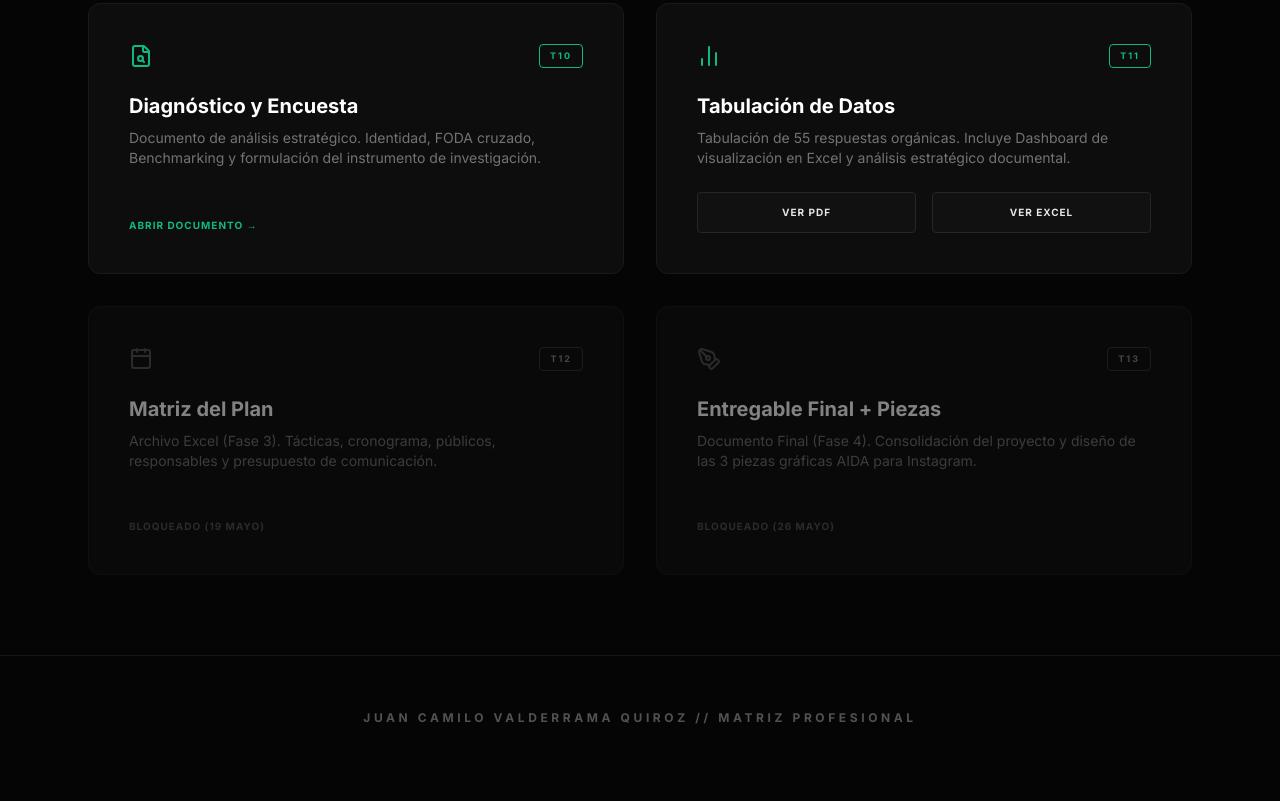
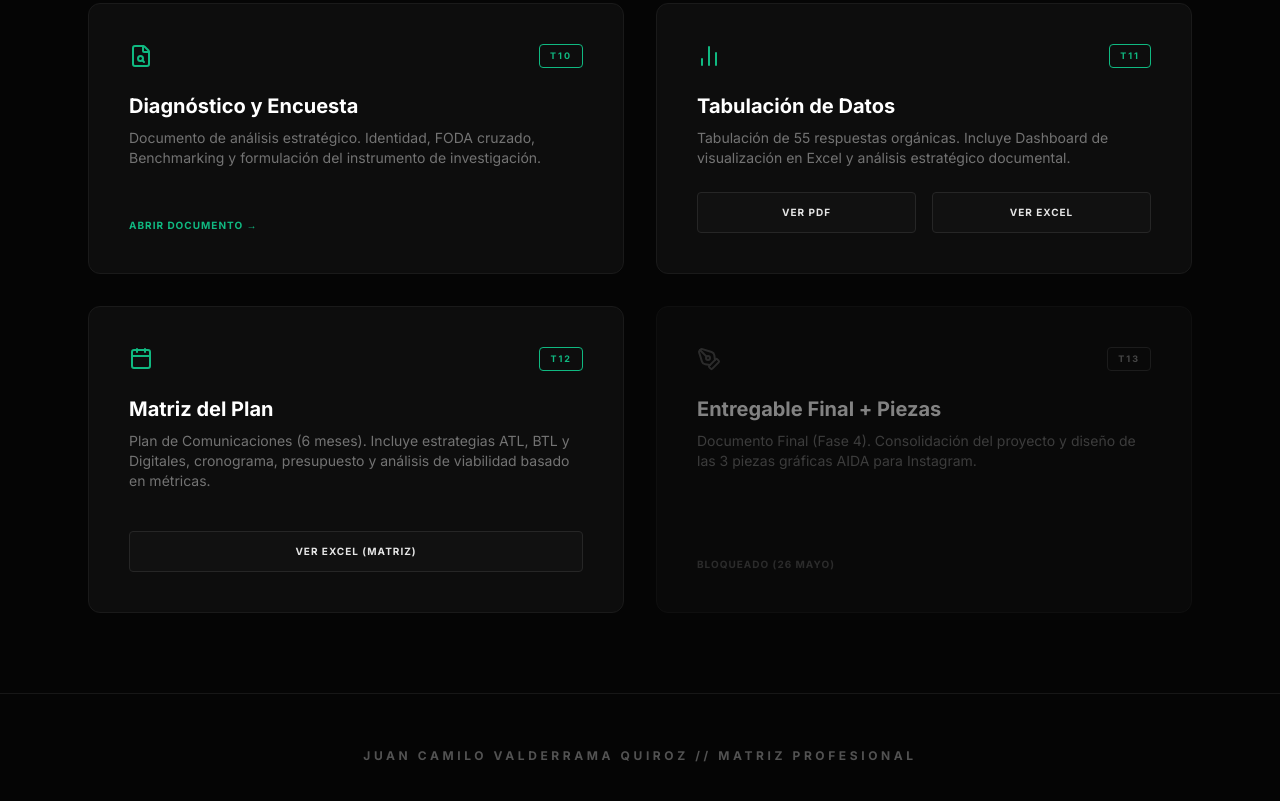
Before and after one commit to juanquiroz-adm/cafe-quindio-organizacional, a plain HTML site: page modulo-2-orca/index.html in a window 1280 px wide. Shown: the part 549-1350 px from the top of the page. Before the commit the page ends 1325 px from the top, so only its background shows below. Drawn offline with nearby package versions, Linux system fonts and the light colour scheme.

Commit message:
feat: Trabajo 12 finalizado - Matriz del Plan de Comunicaciones O.R.C.A.

```diff
--- a/modulo-2-orca/index.html
+++ b/modulo-2-orca/index.html
@@ -76,16 +76,18 @@
                 </div>
             </div>
 
-            <div class="card-doc flex flex-col justify-between h-full opacity-50 cursor-not-allowed">
+            <div class="card-doc flex flex-col justify-between h-full">
                 <div>
                     <div class="flex justify-between items-start mb-6">
-                        <i data-lucide="calendar" class="w-6 h-6 text-neutral-600"></i>
-                        <span class="tag">T12</span>
+                        <i data-lucide="calendar" class="w-6 h-6 text-[#10b981]"></i>
+                        <span class="tag border-[#10b981] text-[#10b981]">T12</span>
                     </div>
                     <h3 class="text-xl font-bold text-white mb-2">Matriz del Plan</h3>
-                    <p class="text-neutral-500 text-sm mb-6">Archivo Excel (Fase 3). Tácticas, cronograma, públicos, responsables y presupuesto de comunicación.</p>
+                    <p class="text-neutral-500 text-sm mb-6">Plan de Comunicaciones (6 meses). Incluye estrategias ATL, BTL y Digitales, cronograma, presupuesto y análisis de viabilidad basado en métricas.</p>
                 </div>
-                <div class="mt-auto pt-6 text-[10px] text-neutral-600 uppercase tracking-widest font-bold">Bloqueado (19 Mayo)</div>
+                <div class="mt-auto pt-4">
+                    <button onclick="openDoc('data/T12_Matriz_Plan_Comunicaciones_ORCA.xlsx', 'download')" class="w-full bg-[#111] hover:bg-[#10b981] hover:text-black border border-neutral-800 text-[10px] font-bold uppercase tracking-widest py-3 rounded transition-all">Ver Excel (Matriz)</button>
+                </div>
             </div>
 
             <div class="card-doc flex flex-col justify-between h-full opacity-50 cursor-not-allowed">
```
Also changed, not shown: 1 other file.
